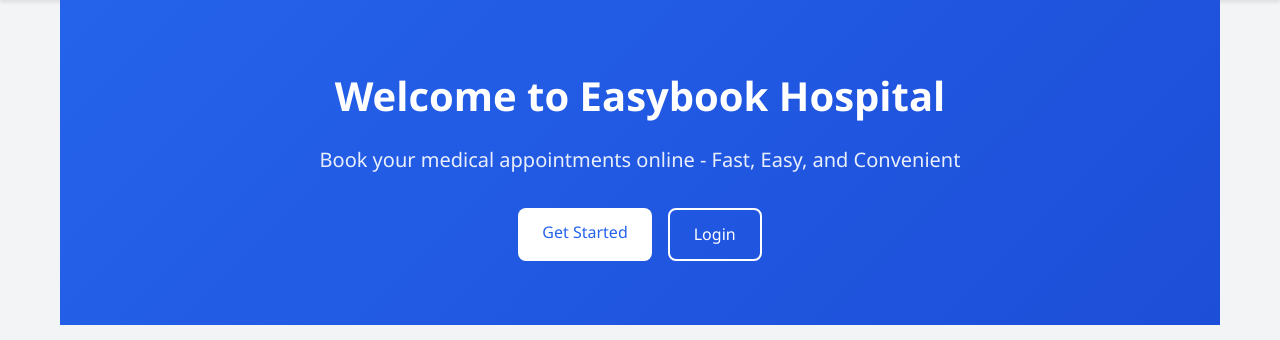
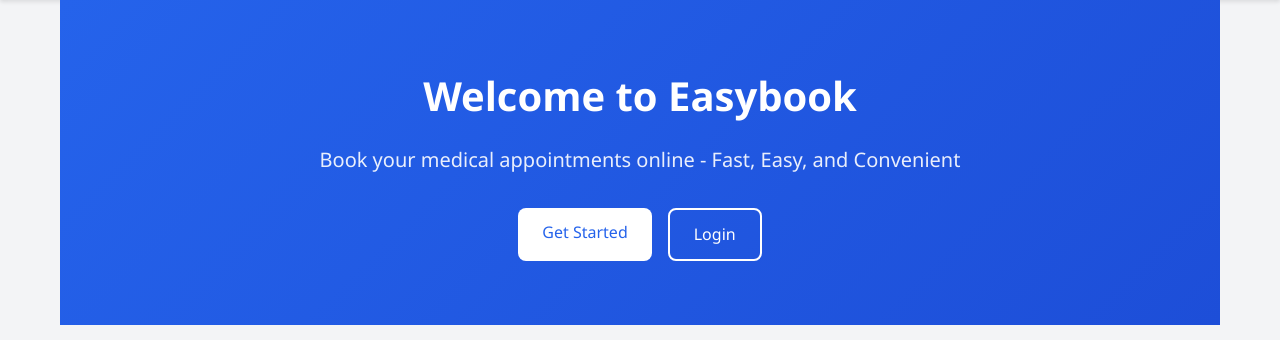
Before and after one commit to mahlet-tilahun/easybook, a Flask app: page / in a window 1280 px wide. Shown: the part 82-422 px from the top of the page. Run offline with Flask 3, Linux system fonts and the light colour scheme; data that the repository does not hold is empty.

Commit message:
Easybook

```diff
--- a/config.py
+++ b/config.py
@@ -24,7 +24,7 @@
     ALLOWED_EXTENSIONS = {'png', 'jpg', 'jpeg', 'gif'}
 
     # Hospital information
-    HOSPITAL_NAME = "Easybook Hospital"
+    HOSPITAL_NAME = "Easybook"
     HOSPITAL_OPERATING_HOURS = "Monday - Friday: 8:00 AM - 6:00 PM, Saturday: 9:00 AM - 3:00 PM"
     HOSPITAL_SERVICES = [
         "General Medicine",
--- a/templates/base.html
+++ b/templates/base.html
@@ -3,7 +3,7 @@
   <head>
     <meta charset="UTF-8" />
     <meta name="viewport" content="width=device-width, initial-scale=1.0" />
-    <title>{% block title %}Easybook Hospital{% endblock %}</title>
+    <title>{% block title %}Easybook{% endblock %}</title>
     <link
       rel="stylesheet"
       href="{{ url_for('static', filename='css/style.css') }}"
--- a/templates/index.html
+++ b/templates/index.html
@@ -1,5 +1,5 @@
-{% extends "base.html" %} {% block title %}Home - Easybook Hospital{% endblock
-%} {% block content %}
+{% extends "base.html" %} {% block title %}Home - Easybook {% endblock %} {%
+block content %}
 <div class="hero">
   <div class="container">
     <h1>Welcome to {{ hospital_name }}</h1>
```
